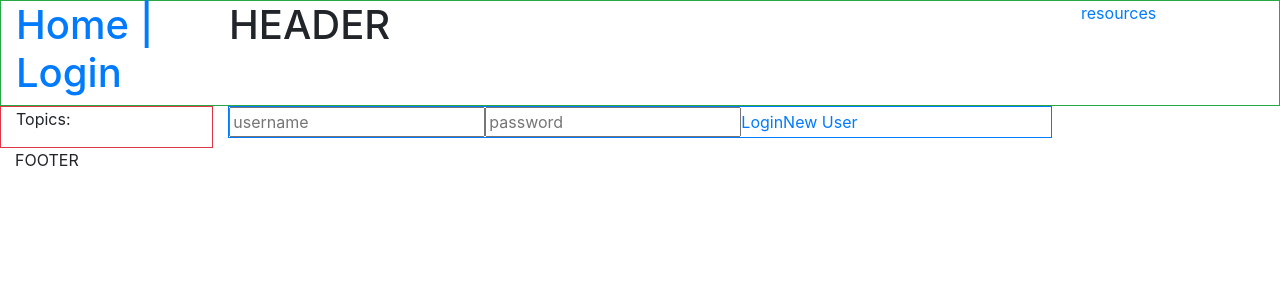
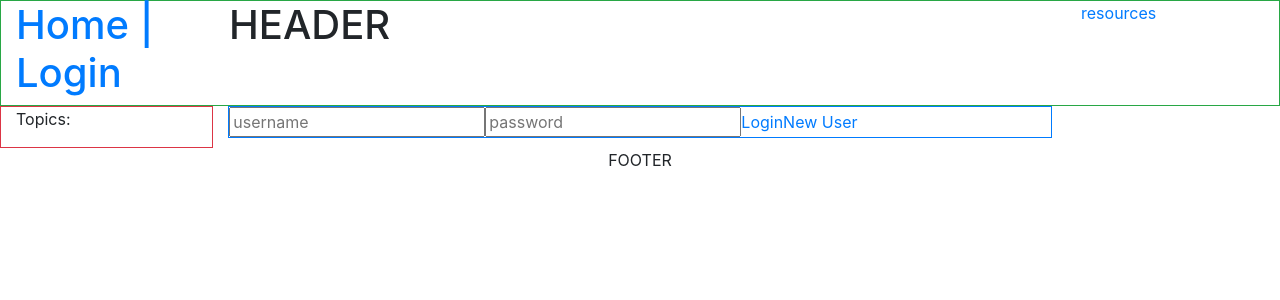
Before and after one commit to DECronin/CommuniTI, a React (Create React App) app in the folder client/: page / in a window 1280 px wide. Shown: the top 300 px of the page. Built offline with nearby package versions, Linux system fonts and the light colour scheme; no server answers.

Commit message:
slight footer prep

```diff
--- a/client/src/components/Footer/index.js
+++ b/client/src/components/Footer/index.js
@@ -1,8 +1,10 @@
 import React from 'react';
 
 function Footer(){
-    return(<footer>
-        FOOTER
+    return(<footer className="row">
+        <p className="col-4"></p>
+        <p className="col-4 d-flex justify-content-center">FOOTER</p>
+        <p className="col-4"></p>
     </footer>)
 }
 
```
